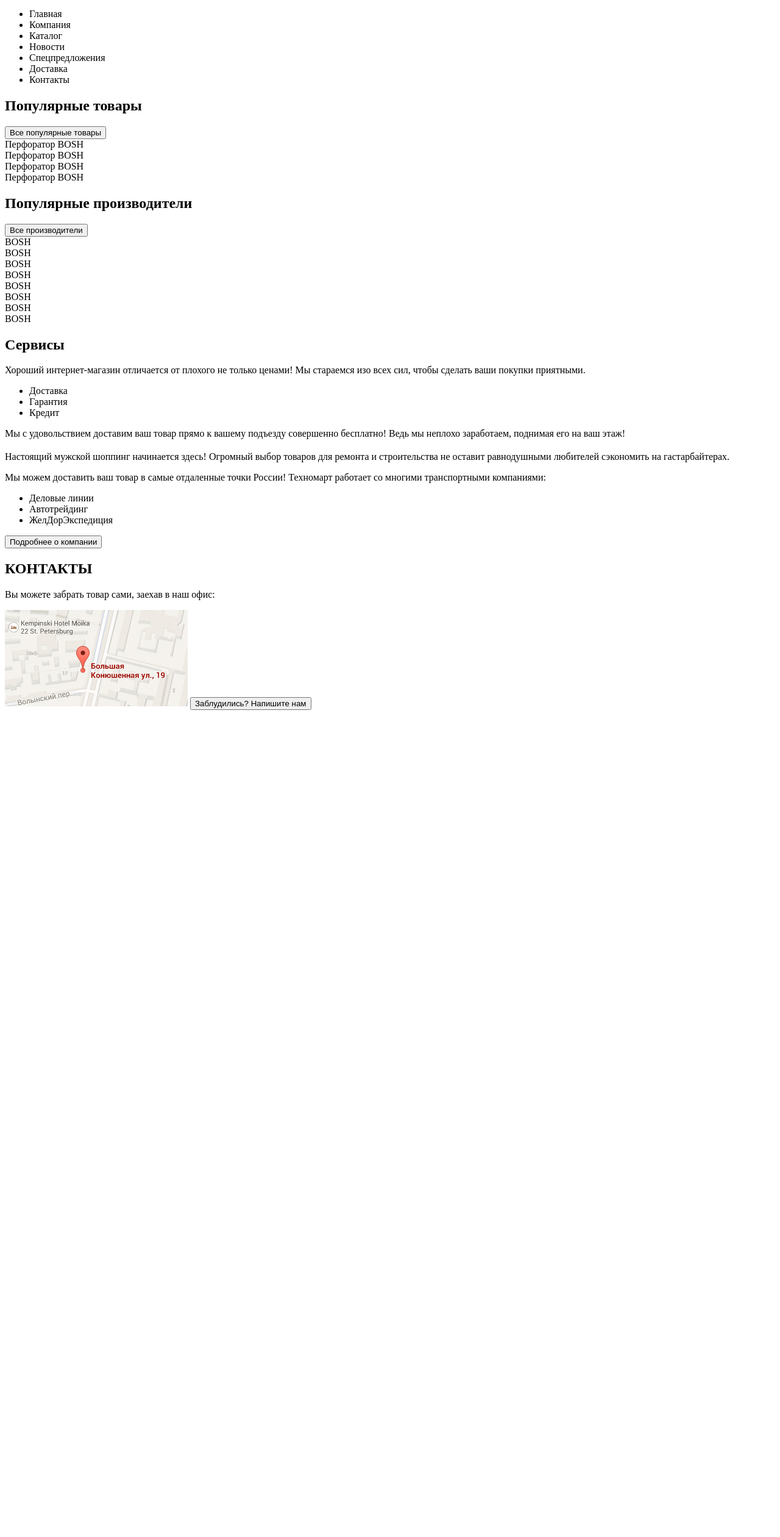
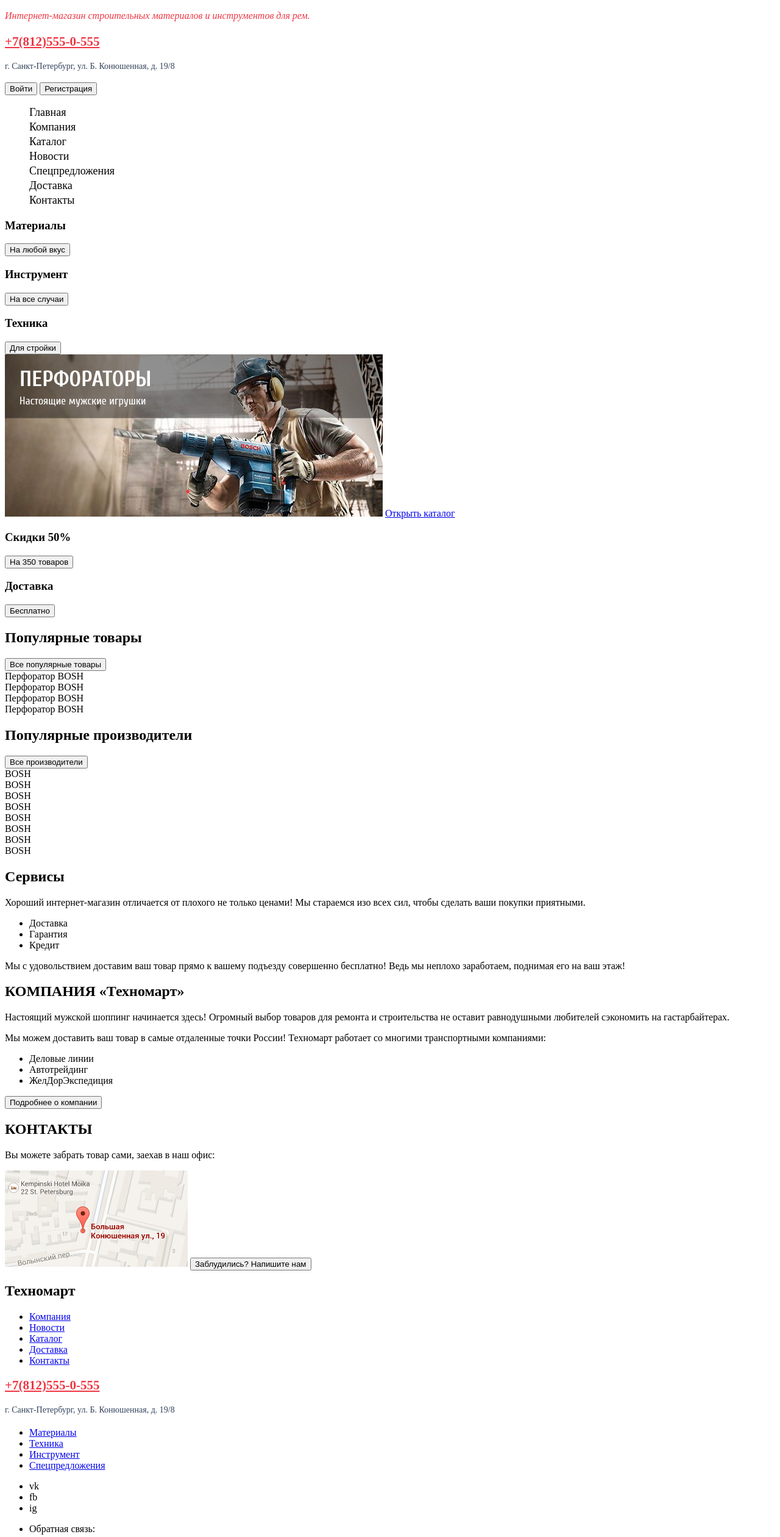
Before and after one commit to gitSergeyhab/html_css_test, a plain HTML site: page index.html in a window 1280 px wide. Shown: the part 160-2680 px from the top of the page at 61% size. Before the commit the page ends 1332 px from the top, so only its background shows below. Drawn offline with Linux system fonts and the light colour scheme.

Commit message:
+catalog + slider + css

```diff
--- /dev/null
+++ b/css/style.css
@@ -0,0 +1,49 @@
+
+
+
+
+
+
+.header-discripyion {
+    font-family: Cuprum;
+    font-style: italic;
+    font-weight: normal;
+    font-size: 16px;
+    line-height: 23px;
+    display: flex;
+    align-items: center;
+    color: #EE3643;
+}
+
+.address_adr {
+    font-family: Cuprum;
+    font-style: normal;
+    font-weight: normal;
+    font-size: 14px;
+    line-height: 24px;
+    display: flex;
+    align-items: center;
+    text-align: center;
+    color: #32425C;
+}
+
+.address_tel {
+    font-family: Cuprum;
+    font-style: normal;
+    font-weight: bold;
+    font-size: 21px;
+    line-height: 30px;
+    display: flex;
+    align-items: center;
+    color: #EE3643;
+}
+
+li.header_nav_item {
+    font-family: Cuprum;
+    font-style: normal;
+    font-weight: normal;
+    font-size: 18px;
+    line-height: 24px;
+    display: flex;
+    align-items: center;
+}
--- a/index.html
+++ b/index.html
@@ -4,30 +4,32 @@
     <meta charset="UTF-8">
     <meta name="viewport" content="width=device-width, initial-scale=1.0">
     <meta http-equiv="X-UA-Compatible" content="ie=edge">
-    <title>Document</title>
+    <link href="css/style.css" rel="stylesheet">
+    <title>Техномарт</title>
 </head>
 <body>
     <header>
-
         <div>
-            <div class="logo">ТЕХНОМАРТ</div>
-            <input type="text" placeholder="Поиск" name="search" id="search"/>
+            <div class="logo"> <h1>ТЕХНОМАРТ</h1> </div>
+            <input type="search" placeholder="Поиск" name="search" id="search"/>
             <div>Закладки: 0</div>
             <div>Корзина: 0</div>
-            <button type="button">Оформить заказ</button>
+            <button type="button" id="buy">Оформить заказ</button>
         </div>
-
         <div>
-            <div class="header-discripyion">Интернет-магазин строительных материалов и инструментов для рем.</div>
-            <div class="header_contacts">
-                <div class="header_phone">0-000-000-00-00</div>
-                <div class="header_adress">City, street, home</div>
-            </div>
-            <div class="header_reg_aut">
-                <div class="header_reg"></div>
-                <div class="header_aut"></div>
+            <div class="header-discripyion">
+                <p>Интернет-магазин строительных материалов и инструментов для рем.</p>
             </div>
 
+            <address class="header_address">
+                <a class="address_tel" href="tel:+78125550555">+7(812)555-0-555</a>
+                <p class="address_adr">г. Санкт-Петербург, ул. Б. Конюшенная, д. 19/8</p>
+            </address>
+
+            <div class="header_reg_aut">
+                <button type="button" class="header_aut" id="login" >Войти</button>
+                <button type="button" class="header_reg" id="registration">Регистрация</button>
+            </div>
         </div>
 
         <nav>
@@ -45,12 +47,43 @@
     </header>
     <main>
         <section class="about_all">
-            <div class="about_all_item new_all"></div>
-            <div class="about_all_item"></div>
-            <div class="about_all_item"></div>
-            <div class="about_all_item big_all"></div>
-            <div class="about_all_item"></div>
-            <div class="about_all_item"></div>
+            <div class="about_all_item">
+                <div class="about_all__text">
+                    <h3>Материалы</h3>
+                    <button type="button">На любой вкус</button>
+                </div>
+            </div>
+            <div class="about_all_item">
+                <div class="about_all__text">
+                    <h3>Инструмент</h3>
+                    <button type="button">На все случаи</button>
+                </div>
+            </div>
+            <div class="about_all_item">
+                <div class="about_all__text">
+                    <h3>Техника</h3>
+                    <button type="button">Для стройки</button>
+                </div>
+            </div>
+            <div class="about_all_item big_all">
+                <div class="about_all__slider">
+                    <img src="img/slider_perforators.jpg" alt="perforators" class="slider">
+                    <a href="catalog.html">Открыть каталог</a>
+
+                </div>
+            </div>
+            <div class="about_all_item">
+                <div class="about_all__text">
+                    <h3>Скидки 50%</h3>
+                    <button type="button">На 350 товаров</button>
+                </div>
+            </div>
+            <div class="about_all_item">
+                <div class="about_all__text">
+                    <h3>Доставка</h3>
+                    <button type="button">Бесплатно</button>
+                </div>
+            </div>
         </section>
 
         <section class="goods">
@@ -69,7 +102,7 @@
         <section class="firms">
             <header class="header_firms">
                 <h2>Популярные производители</h2>
-                <button type="button" id="all_pop_firms">Все производители</button>
+                <button type="button" id="show_all_firms">Все производители</button>
             </header>
             <div class="content_firms">
                 <div class="pop_firm"> BOSH</div>
@@ -106,9 +139,10 @@
                 <div class="services_img"></div>
             </div>
         </section>
+
         <section class="info">
             <div class="info_about">
-                <h2></h2>
+                <h2>КОМПАНИЯ «Техномарт»</h2>
                 <p>Настоящий мужской шоппинг начинается здесь! Огромный выбор товаров для ремонта и строительства не оставит равнодушными любителей сэкономить на гастарбайтерах.</p>
                 <p>Мы можем доставить ваш товар в самые отдаленные точки России!
                 Техномарт работает со многими транспортными компаниями:</p>
@@ -116,16 +150,15 @@
                     <li class="info_about_comp_item">Деловые линии</li>
                     <li class="info_about_comp_item">Автотрейдинг</li>
                     <li class="info_about_comp_item">ЖелДорЭкспедиция</li>
-
                 </ul>
-                <button type="button">Подробнее о компании</button>
+                <button type="button" id="show_comp_discription">Подробнее о компании</button>
             </div>
             <div class="info_contacts">
                 <h2>КОНТАКТЫ</h2>
                 <p>Вы можете забрать товар сами,
                     заехав в наш офис:</p>
                 <img src="/img/map.jpg" alt="map" width="300" height="158" />
-                <button type="button">Заблудились? Напишите нам</button>
+                <button type="button" id="write_us">Заблудились? Напишите нам</button>
             </div>
         </section>
 
@@ -133,7 +166,71 @@
 
     </main>
     <footer>
+        <secnion class="top_footer">
+            <div class="top_footer__top">
+                <div class="footer_logo">
+                    <h2>Техномарт</h2>
+                </div>
+                <ul class="footer_list footer_top_list">
+                    <li class="footer_list_item"> <a href="#">Компания</a> </li>
+                    <li class="footer_list_item"><a href="#">Новости</a> </li>
+                    <li class="footer_list_item"><a href="#">Каталог</a> </li>
+                    <li class="footer_list_item"><a href="#">Доставка</a> </li>
+                    <li class="footer_list_item"><a href="#">Контакты</a> </li>
+
+                </ul>
+            </div>
+            <div class="top_footer__bottom">
+                <address class="footer_address">
+                    <a class="address_tel" href="tel:+78125550555">+7(812)555-0-555</a>
+                    <p class="address_adr">г. Санкт-Петербург, ул. Б. Конюшенная, д. 19/8</p>
+                </address>
+                <ul class="footer_list footer_bottom_list">
+                    <li class="footer_list_item"><a href="#">Материалы</a> </li>
+                    <li class="footer_list_item"><a href="#">Техника</a> </li>
+                    <li class="footer_list_item"><a href="#">Инструмент</a> </li>
+                    <li class="footer_list_item"><a href="#">Спецпредложения</a> </li>
+                </ul>
+
+            </div>
+        </secnion>
+        <section class="bottom_footer">
+            <div class="footer_info">
+
+            </div>
+            <div class="footer_social">
+                <ul class="footer_social_list">
+                    <li class="footer_social_item">vk</li>
+                    <li class="footer_social_item">fb</li>
+                    <li class="footer_social_item">ig</li>
+                </ul>
+            </div>
+            <div class="footer_contacts">
+                <ul class="footer_contact_list">
+                    <li class="footer_cotact_item">
+                        <p>
+                            Обратная связь:
+                        </p>
+                        <address>
+                            <a href="mailto:mail@htmlacademy.ru">mail@htmlacademy.ru</a>
+                        </address>
+                    </li>
+
+                    <li class="footer_cotact_item">
+                        <p>
+                            Разработано —
+                        </p>
+                        <address>
+                            <a href="https://htmlacademy.ru/intensive/htmlcss">htmlacademy.ru</a>
+                        </address>
+
+                    </li>
+
+                </ul>
+            </div>
+        </section>
 
     </footer>
+    <script src="js/script.js"></script>
 </body>
 </html>
--- /dev/null
+++ b/js/script.js
@@ -0,0 +1,12 @@
+const slide = document.querySelector('img.slider');
+const sliderImgSrc = ["img/slider_perforators.jpg", "img/slider_drill.jpg"];
+let slide_id = 0
+
+slide.addEventListener('click', () => {
+    if (slide_id < sliderImgSrc.length-1) {
+        slide_id++;
+    } else {
+        slide_id = 0
+    };
+    slide.setAttribute('src', sliderImgSrc[slide_id]);
+})
```
Also changed, not shown: catalog.html (added, +123 -0 lines), img/htmlacademy.ru.png (added), img/mail_htmlacademy.ru.png (added), img/slider_drill.jpg (added), img/slider_perforators.jpg (added).
